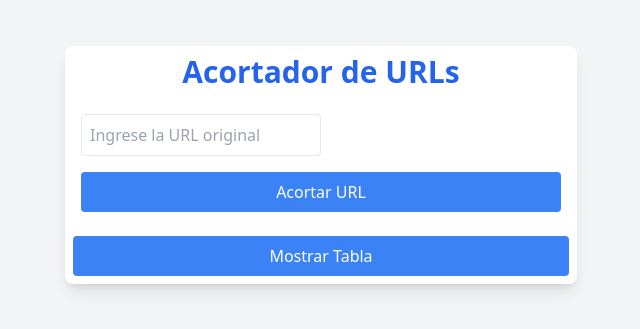
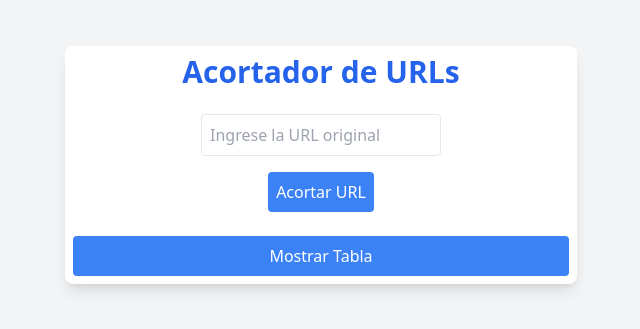
Before and after one commit to arcav/nextjs-supabase-urlShortener, a Next.js app: page / in a window 1280 px wide. Shown: the part 235-564 px from the top of the page, without its empty margins (319-959 px from the left). Built offline with nearby package versions, Linux system fonts and the light colour scheme; no server answers; the database is empty.

Commit message:
style: place input to center for lg screen

```diff
--- a/src/app/components/Form.tsx
+++ b/src/app/components/Form.tsx
@@ -11,7 +11,7 @@ interface FormProps {
 
 const Form: React.FC<FormProps> = ({ handleSubmit, originalUrl, setOriginalUrl, error }) => {
     return (
-        <form onSubmit={handleSubmit} className='flex flex-col space-y-4 p-2'>
+        <form onSubmit={handleSubmit} className='flex flex-col place-items-center space-y-4 p-2'>
             <input
                 type="text"
                 value={originalUrl}
@@ -19,7 +19,7 @@ const Form: React.FC<FormProps> = ({ handleSubmit, originalUrl, setOriginalUrl,
                 onInvalid={(e) => (e.target as HTMLInputElement).setCustomValidity('Por favor, ingrese una URL válida.')}
                 onInput={(e) => (e.target as HTMLInputElement).setCustomValidity('')}
                 placeholder="Ingrese la URL original"
-                className='w-full p-2 border rounded lg:w-1/2'
+                className='w-full p-2 border rounded lg:w-1/2 flex justify-center'
                 required
             />
             {error && <p className='text-black'>{error}</p>}
```
